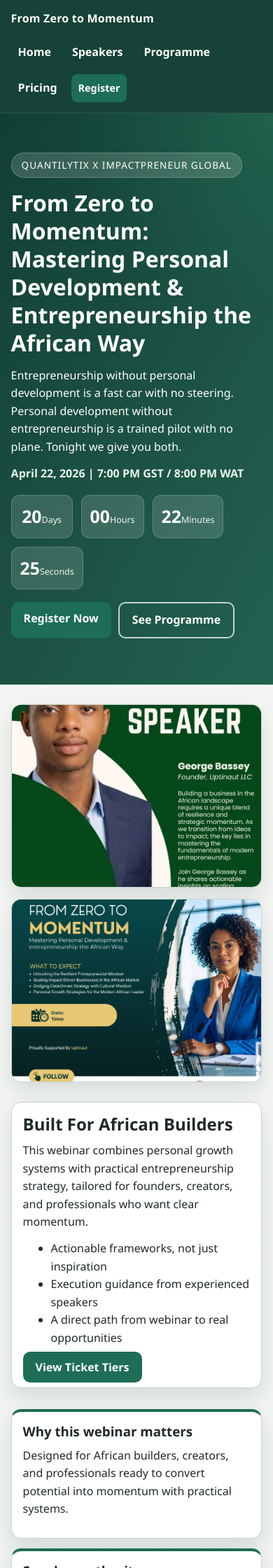
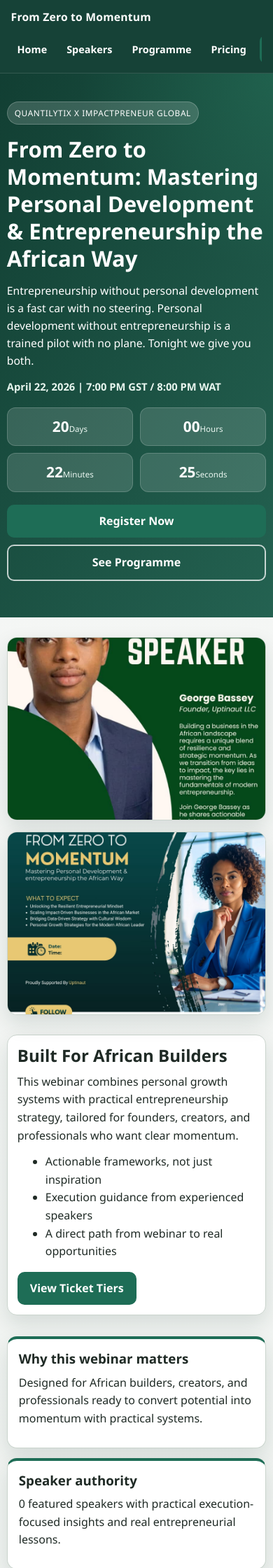
Before and after one commit to Chihambakwep22/WEBINAR-PROGRAMME-FRAMEWORK, a Django app: page / in a window 390 px wide. Shown: the top 2240 px of the page at 70% size. Run offline with Django 5.2, Linux system fonts and the light colour scheme; data that the repository does not hold is empty.

Commit message:
Improve mobile responsiveness across app and optimize dashboard table

```diff
--- a/static/css/styles.css
+++ b/static/css/styles.css
@@ -505,3 +505,213 @@ th {
         height: 260px;
     }
 }
+
+/* Mobile UX improvements */
+body {
+    overflow-x: hidden;
+}
+
+main {
+    overflow-x: hidden;
+}
+
+.site-header nav a {
+    white-space: nowrap;
+}
+
+.btn {
+    display: inline-flex;
+    align-items: center;
+    justify-content: center;
+}
+
+@media (max-width: 880px) {
+    .site-header {
+        padding: 12px 4%;
+    }
+
+    .site-header nav {
+        width: 100%;
+        overflow-x: auto;
+        flex-wrap: nowrap;
+        padding-bottom: 2px;
+        -webkit-overflow-scrolling: touch;
+    }
+
+    .hero {
+        min-height: auto;
+    }
+
+    .hero-content {
+        padding: 40px 0 52px;
+    }
+
+    .countdown {
+        display: grid;
+        grid-template-columns: repeat(2, minmax(0, 1fr));
+        gap: 10px;
+    }
+
+    .countdown div {
+        min-width: 0;
+    }
+
+    .cards-grid,
+    .pricing-grid,
+    .logo-grid {
+        grid-template-columns: 1fr;
+        gap: 12px;
+    }
+}
+
+@media (max-width: 700px) {
+    .container,
+    .flash-wrap {
+        width: min(1120px, 95%);
+    }
+
+    .brand {
+        font-size: 0.98rem;
+    }
+
+    .page-head {
+        padding: 24px 0 8px;
+    }
+
+    .hero h1 {
+        font-size: clamp(1.65rem, 8vw, 2.3rem);
+    }
+
+    .kicker {
+        font-size: 0.74rem;
+        letter-spacing: 0.6px;
+        padding: 6px 10px;
+    }
+
+    .hook {
+        font-size: 0.98rem;
+    }
+
+    .date {
+        font-size: 0.92rem;
+    }
+
+    .hero-actions {
+        display: grid;
+        grid-template-columns: 1fr;
+        width: 100%;
+    }
+
+    .hero-actions .btn,
+    .form-wrap .btn,
+    .reg-form .btn,
+    .playbook-form .btn,
+    .filter-form .btn {
+        width: 100%;
+    }
+
+    .btn,
+    input,
+    select,
+    textarea {
+        font-size: 16px;
+    }
+
+    .timeline {
+        border-left-width: 2px;
+        padding-left: 4px;
+    }
+
+    .timeline-item {
+        padding-left: 14px;
+    }
+
+    .timeline-item .dot {
+        width: 12px;
+        height: 12px;
+        left: -8px;
+    }
+
+    .pricing-card.featured::before {
+        top: 8px;
+        right: 8px;
+    }
+
+    .table-wrap {
+        overflow: visible;
+    }
+
+    table,
+    thead,
+    tbody,
+    tr,
+    th,
+    td {
+        display: block;
+        width: 100%;
+    }
+
+    thead {
+        display: none;
+    }
+
+    tbody tr {
+        border: 1px solid var(--stone-300);
+        border-radius: 12px;
+        background: var(--white);
+        box-shadow: var(--shadow);
+        margin-bottom: 12px;
+        padding: 6px 0;
+    }
+
+    td {
+        border-bottom: 1px solid var(--stone-100);
+        display: grid;
+        grid-template-columns: 108px 1fr;
+        gap: 8px;
+        padding: 10px 12px;
+        word-break: break-word;
+    }
+
+    td:last-child {
+        border-bottom: 0;
+    }
+
+    td::before {
+        content: attr(data-label);
+        font-weight: 700;
+        color: var(--green-900);
+    }
+}
+
+@media (max-width: 420px) {
+    .site-header nav a {
+        padding: 8px 9px;
+        font-size: 0.9rem;
+    }
+
+    .countdown span {
+        font-size: 1.3rem;
+    }
+
+    .countdown small {
+        font-size: 0.72rem;
+    }
+
+    .visual-card,
+    .speaker-card,
+    .pricing-card,
+    .offer-card,
+    .logo-card,
+    .reg-form,
+    .playbook-form,
+    .pricing-note,
+    .filter-form {
+        padding: 14px;
+    }
+
+    td {
+        grid-template-columns: 92px 1fr;
+        font-size: 0.95rem;
+    }
+}
```
Also changed, not shown: templates/core/dashboard.html (+8 -8 lines).
